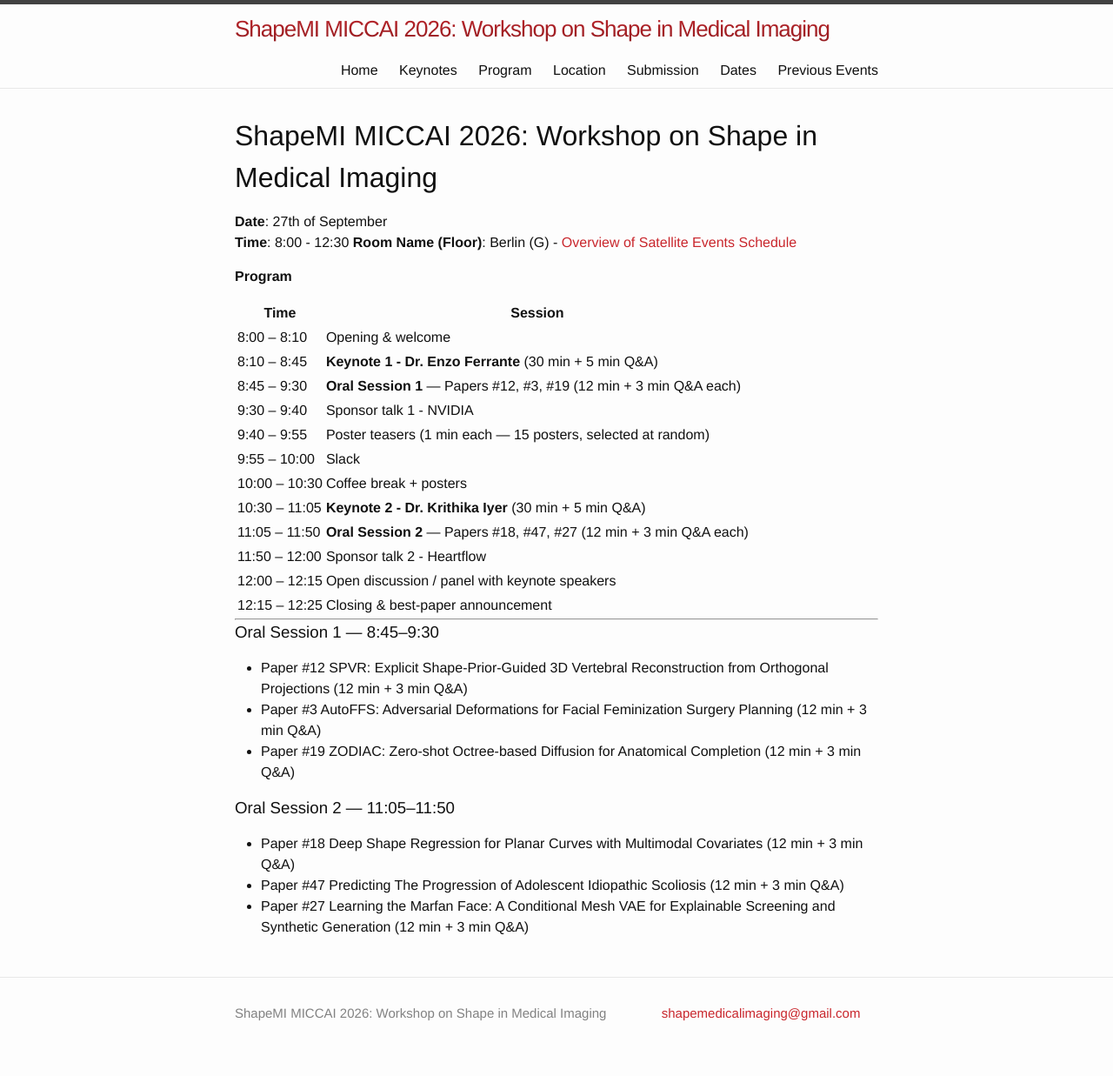
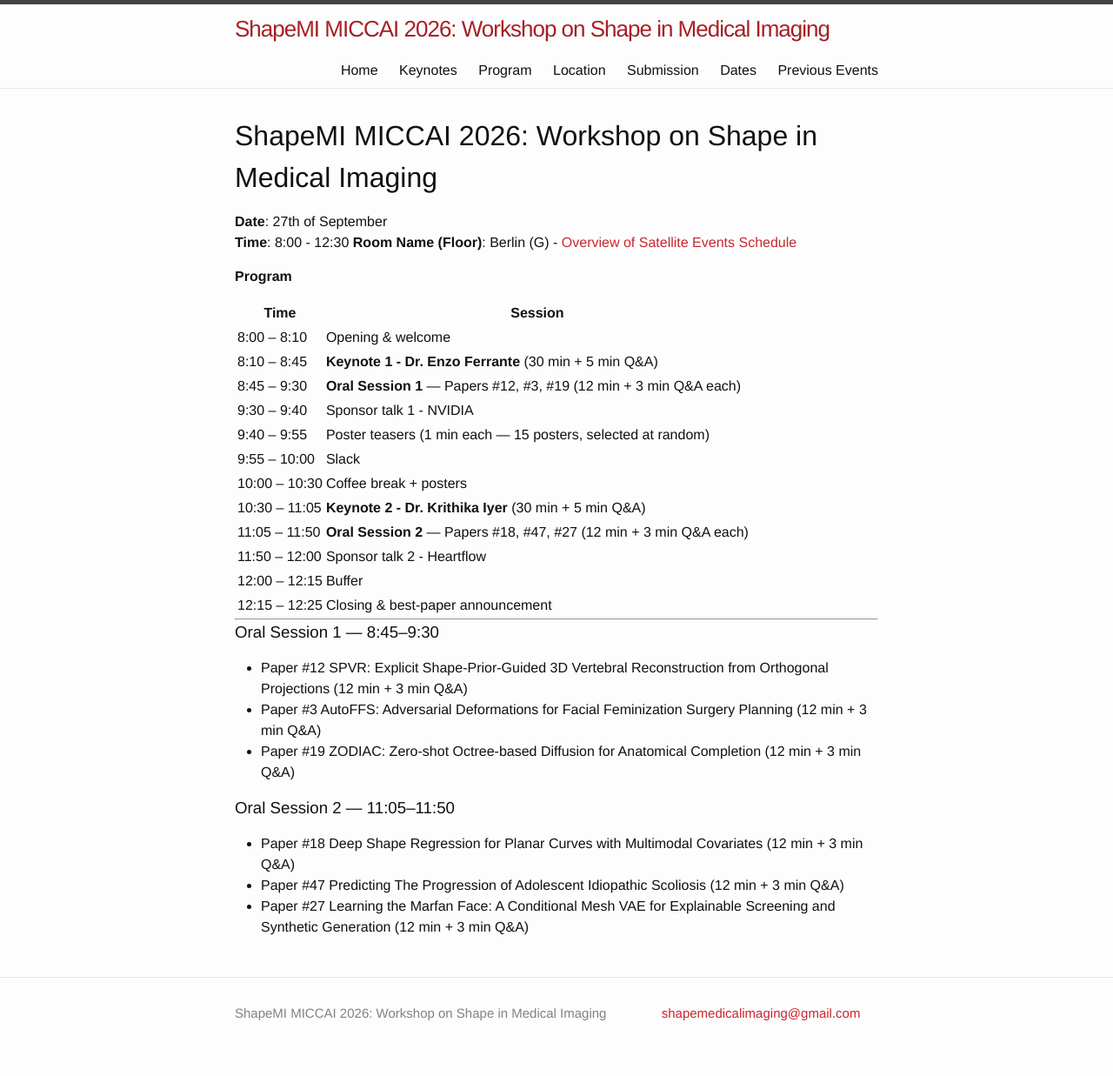
Before and after one commit to shapemi/shapemi.github.io, a Jekyll site: the page built from program/index.md, in a window 1280 px wide. Shown: the whole page at 87% size. Built offline with Jekyll 4.4.1, drawn with Linux system fonts in a browser that asks for light colours.

Commit message:
Change 'Open discussion' to 'Buffer' in schedule

```diff
--- a/program/index.md
+++ b/program/index.md
@@ -24,7 +24,7 @@ order: 2
 | 10:30 – 11:05 | **Keynote 2 - Dr. Krithika Iyer** (30 min + 5 min Q&A) |
 | 11:05 – 11:50 | **Oral Session 2** — Papers #18, #47, #27 (12 min + 3 min Q&A each) |
 | 11:50 – 12:00 | Sponsor talk 2 - Heartflow|
-| 12:00 – 12:15 | Open discussion / panel with keynote speakers |
+| 12:00 – 12:15 | Buffer |
 | 12:15 – 12:25 | Closing & best-paper announcement |
 
 
```
